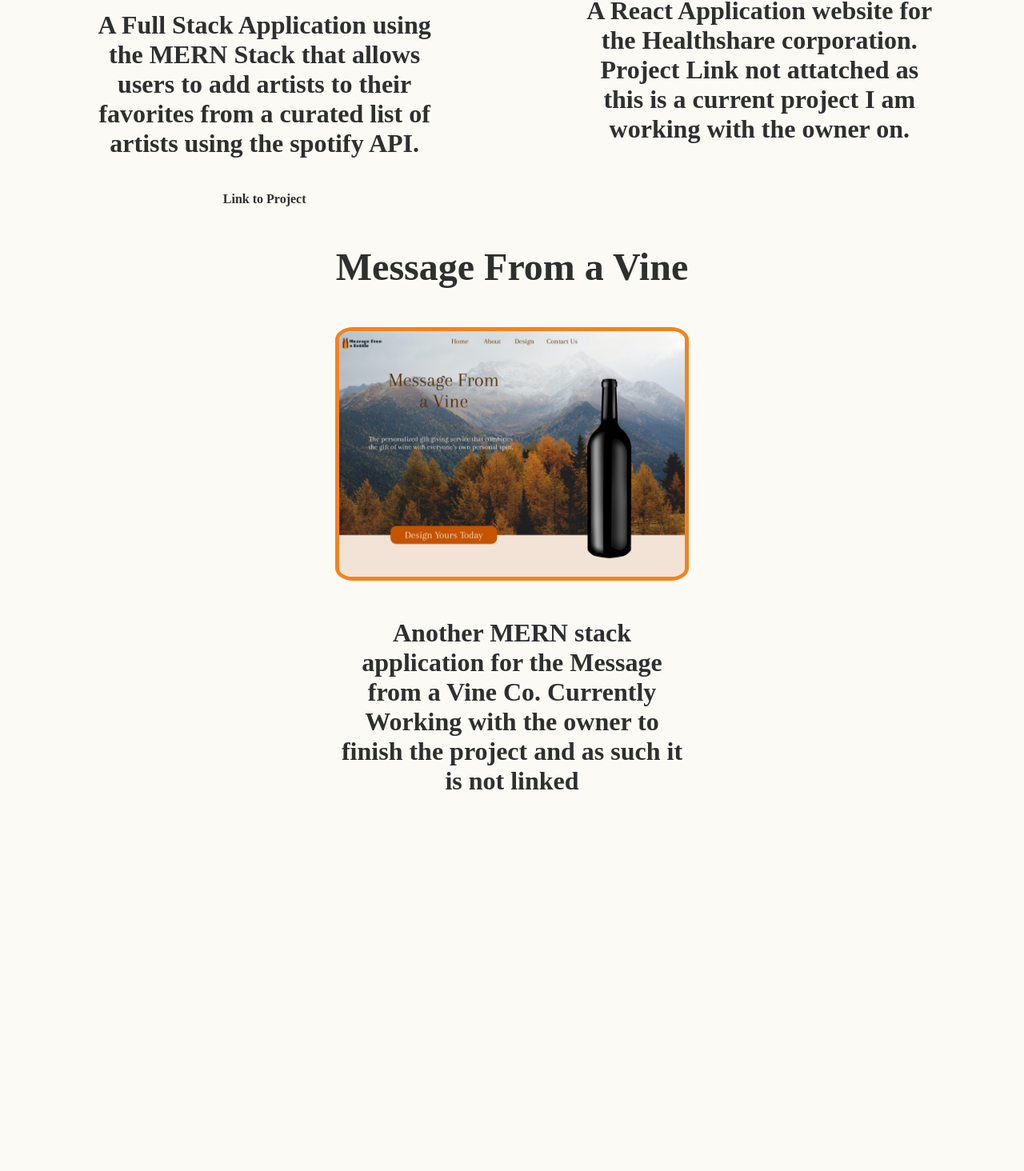
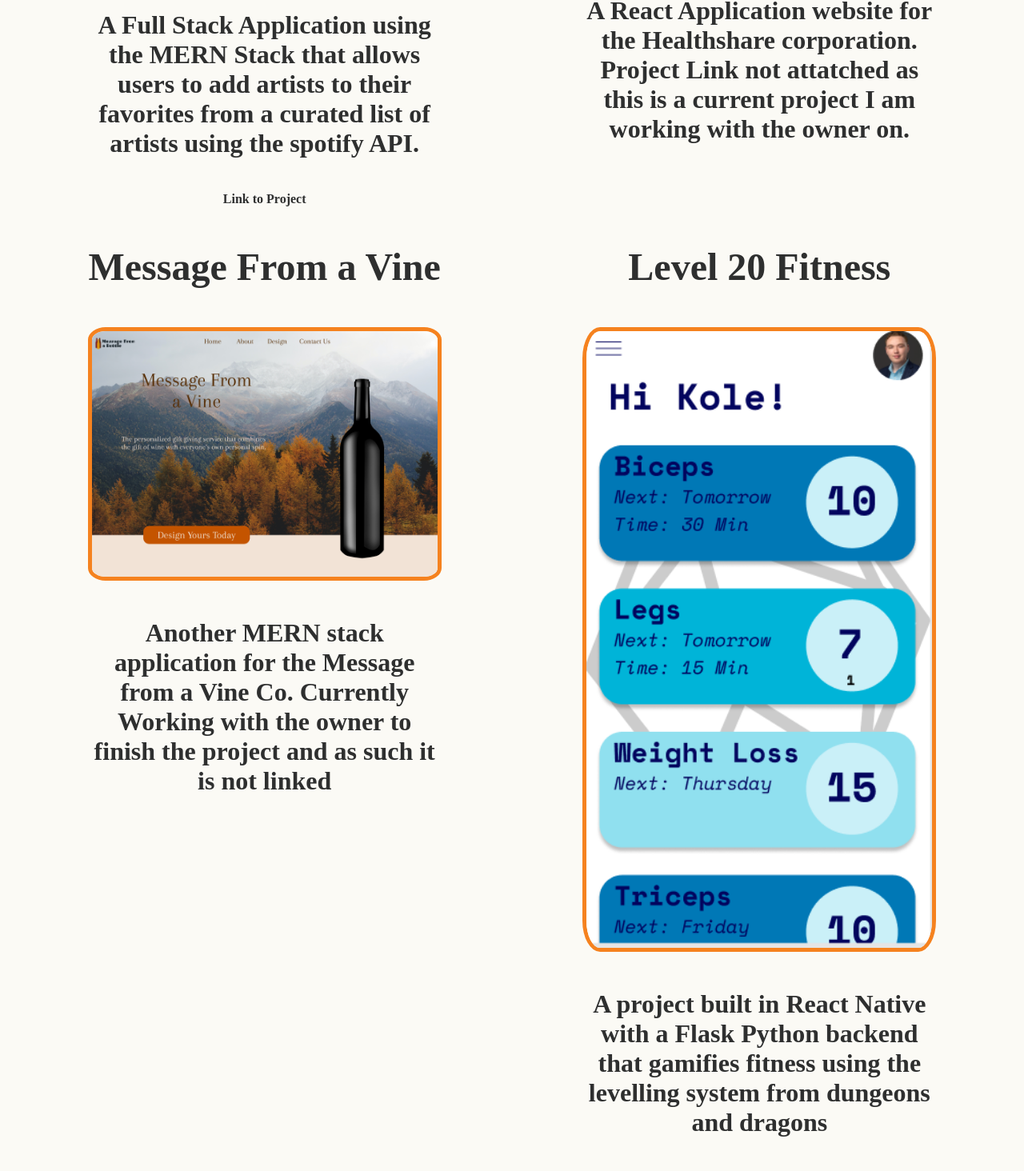
Before and after one commit to kdeigs/kole-deighan-site, a React (Create React App) app: page /projects in a window 1280 px wide. Shown: the part 1446-2910 px from the top of the page at 80% size. Before the commit the page ends 2483 px from the top, so only its background shows below. Built offline with nearby package versions, Linux system fonts and the light colour scheme; a web font is replaced by a local one.

Commit message:
Added Level 20 Fitness to Projects Page

```diff
--- a/src/Components/Projects.jsx
+++ b/src/Components/Projects.jsx
@@ -41,6 +41,13 @@ class Projects extends Component{
                         <img src='./images/Message_Figma.png' alt='Message From a Vine Mockup' className='projectPageImage'/>
                         <h4 className='projectText'>Another MERN stack application for the Message from a Vine Co. Currently Working with the owner to finish the project and as such it is not linked</h4>
                     </div>
+
+                    <div className='projectItem'>
+                        <h3>Level 20 Fitness</h3>
+                        <img src='./images/Level20Fitness.png' alt='Message From a Vine Mockup' className='projectPageImage'/>
+                        <h4 className='projectText'>A project built in React Native with a Flask Python backend that gamifies fitness using the levelling system from dungeons and dragons</h4>
+                        <a href='https://github.com/kdeigs/level20Fitness' target='_blank' rel='noreferrer'>Link to Project</a>
+                    </div>
                 </div>
 
             </div>
```
Also changed, not shown: public/images/Level20Fitness.png (added).
